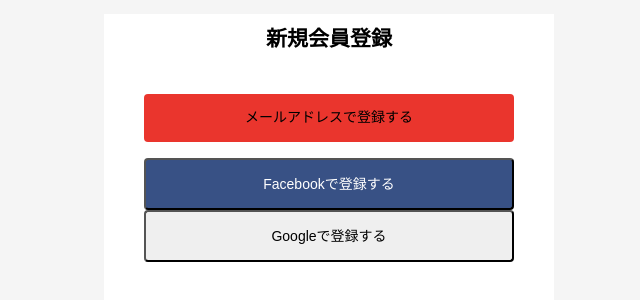
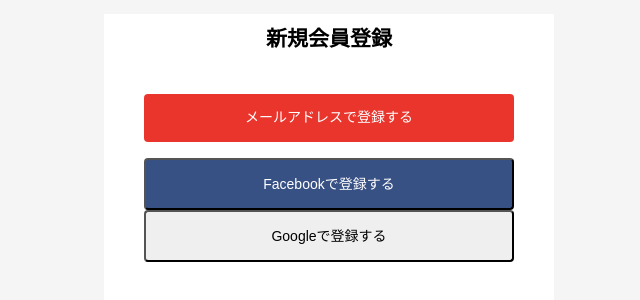
Before and after one commit to kakiharahiroaki/freemarket_sample_64-b, a Rails app: page /users/new_menber in a window 1280 px wide. Shown: the part 140-440 px from the top of the page, without its empty margins (311-951 px from the left). Run offline with Rails 7, Linux system fonts and the light colour scheme; style sheets or scripts are compiled from the project's sources.

Commit message:
signUP_view_top_new_menber修正

```diff
--- a/app/assets/stylesheets/users/new_menber.scss
+++ b/app/assets/stylesheets/users/new_menber.scss
@@ -16,10 +16,7 @@
     width: 450px;
     margin: 0 auto;
     text-align: center;
-}
-.l__single__container {
     background: #fff;
-
     }
       .l__chapter__head.registration {
       font-size: 22px;
@@ -39,9 +36,13 @@
           text-decoration: none;
           background-color: #ea352d;
           }
+          a {
+            color: white;
+          }
           .btn__sns {
           position: relative;
           }
+
           .btn__sns--facebook {
           margin: 16px 0 0;
           background: #385185;
@@ -58,7 +59,6 @@
           width: 100%;
           line-height: 48px;
           font-size: 14px;
-// border: 1px solid transparent;
           -webkit-transition: all ease-out .3s;
           transition: all ease-out .3s;
           cursor: pointer;
```
Lines whose indentation alone changed are shown as unchanged.
